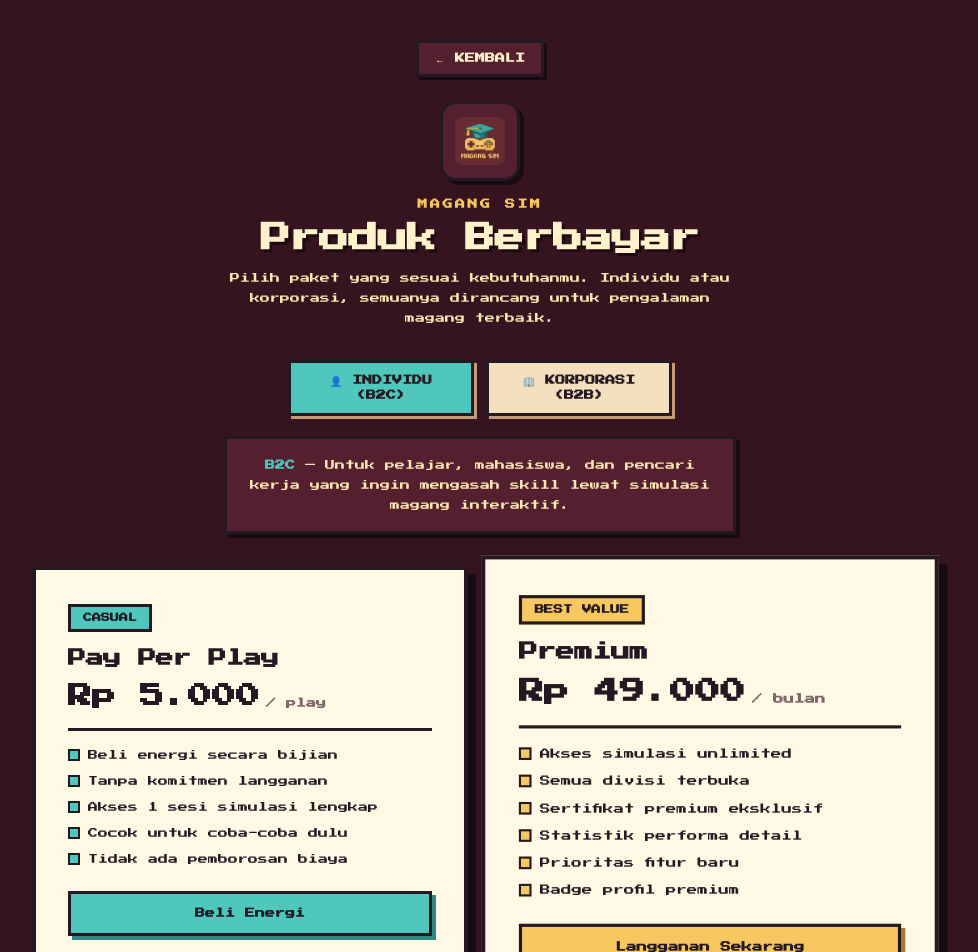
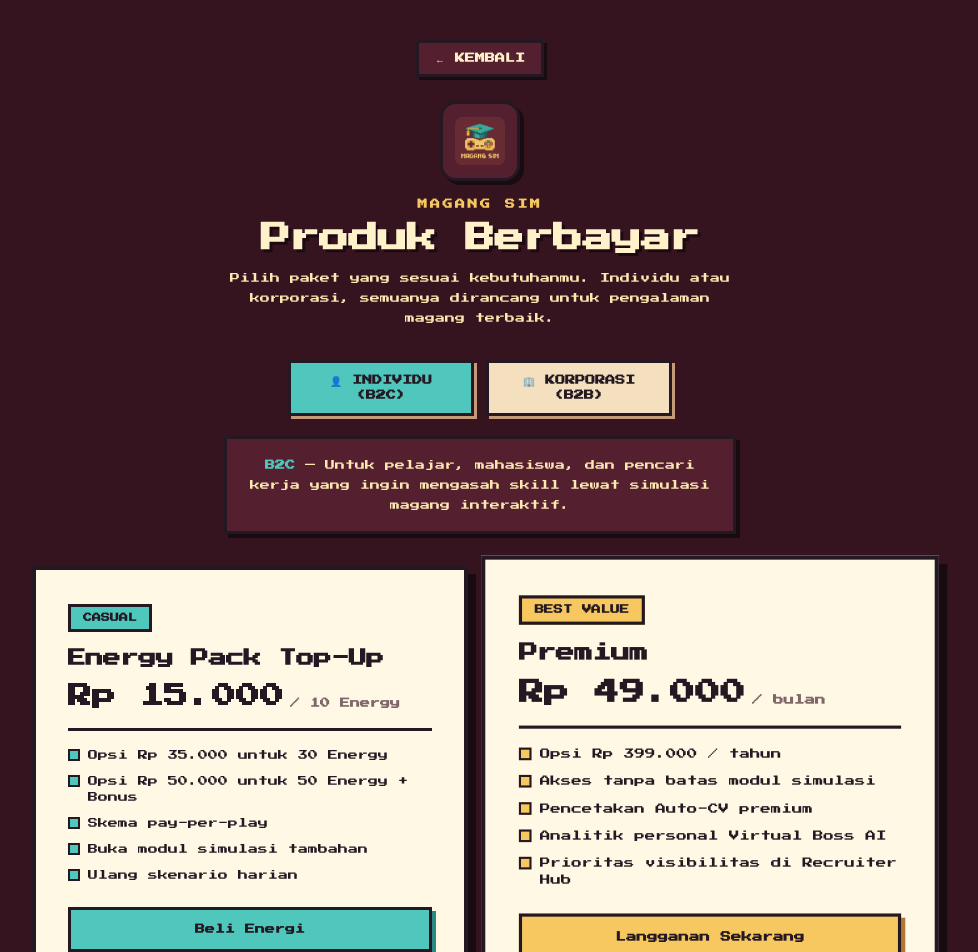
Before and after one commit to hakemada/magangsim, a Next.js app: page /pricing in a window 1280 px wide. Shown: the top 952 px of the page, without its empty margins (160-1138 px from the left). Built offline with nearby package versions, Linux system fonts and the light colour scheme.

Commit message:
Update pricing for B2B and B2C plans

```diff
--- a/src/app/pricing/page.tsx
+++ b/src/app/pricing/page.tsx
@@ -7,18 +7,18 @@
 
 const B2C_PLANS = [
   {
-    name: "Pay Per Play",
+    name: "Energy Pack Top-Up",
     tag: "CASUAL",
-    price: "Rp 5.000",
-    unit: "/ play",
+    price: "Rp 15.000",
+    unit: "/ 10 Energy",
     color: "#4fc7bd",
     shadow: "#2a8a82",
     features: [
-      "Beli energi secara bijian",
-      "Tanpa komitmen langganan",
-      "Akses 1 sesi simulasi lengkap",
-      "Cocok untuk coba-coba dulu",
-      "Tidak ada pemborosan biaya",
+      "Opsi Rp 35.000 untuk 30 Energy",
+      "Opsi Rp 50.000 untuk 50 Energy + Bonus",
+      "Skema pay-per-play",
+      "Buka modul simulasi tambahan",
+      "Ulang skenario harian",
     ],
     cta: "Beli Energi",
   },
@@ -31,12 +31,11 @@
     shadow: "#b17732",
     featured: true,
     features: [
-      "Akses simulasi unlimited",
-      "Semua divisi terbuka",
-      "Sertifikat premium eksklusif",
-      "Statistik performa detail",
-      "Prioritas fitur baru",
-      "Badge profil premium",
+      "Opsi Rp 399.000 / tahun",
+      "Akses tanpa batas modul simulasi",
+      "Pencetakan Auto-CV premium",
+      "Analitik personal Virtual Boss AI",
+      "Prioritas visibilitas di Recruiter Hub",
     ],
     cta: "Langganan Sekarang",
   },
@@ -44,37 +43,35 @@
 
 const B2B_PLANS = [
   {
-    name: "Recruiter Sub",
+    name: "Recruiter SaaS",
     tag: "HRD MAGANG",
-    price: "Rp 299.000",
-    unit: "/ bulan",
+    price: "Tiered",
+    unit: "/ disesuaikan",
     color: "#a78bfa",
     shadow: "#6d28d9",
     features: [
-      "Akses data calon pegawai potensial",
-      "Filter kandidat berdasarkan skill",
-      "Laporan performa peserta magang",
-      "Dashboard analytics rekrutmen",
-      "Integrasi dengan sistem HRD",
-      "Support email prioritas",
+      "Tarif langganan disesuaikan (tiered pricing)",
+      "Sistem basis data penyaring kandidat job-ready",
+      "Bergantung pada skala perusahaan",
+      "Sesuai kuota pencarian kandidat",
+      "Sesuai volume rekrutmen tahunan",
     ],
     cta: "Mulai Rekrut",
   },
   {
-    name: "Corporate",
+    name: "Corporate Scenario",
     tag: "ENTERPRISE",
-    price: "Custom",
+    price: "Kustom",
     unit: "/ kontrak",
     color: "#fb923c",
     shadow: "#c2410c",
     featured: true,
     features: [
-      "Simulasi kerja kustom perusahaan",
-      "Corporate onboarding scenario",
-      "Employer branding integration",
-      "Skenario & divisi sesuai kebutuhan",
-      "Dedicated account manager",
-      "SLA & support premium 24/7",
+      "Modul simulasi eksklusif (white-label)",
+      "Studi kasus nyata korporat",
+      "Tarif bergantung kompleksitas game",
+      "Durasi tayang modul disesuaikan",
+      "Target spesifik akuisisi talenta",
     ],
     cta: "Hubungi Sales",
   },
```
